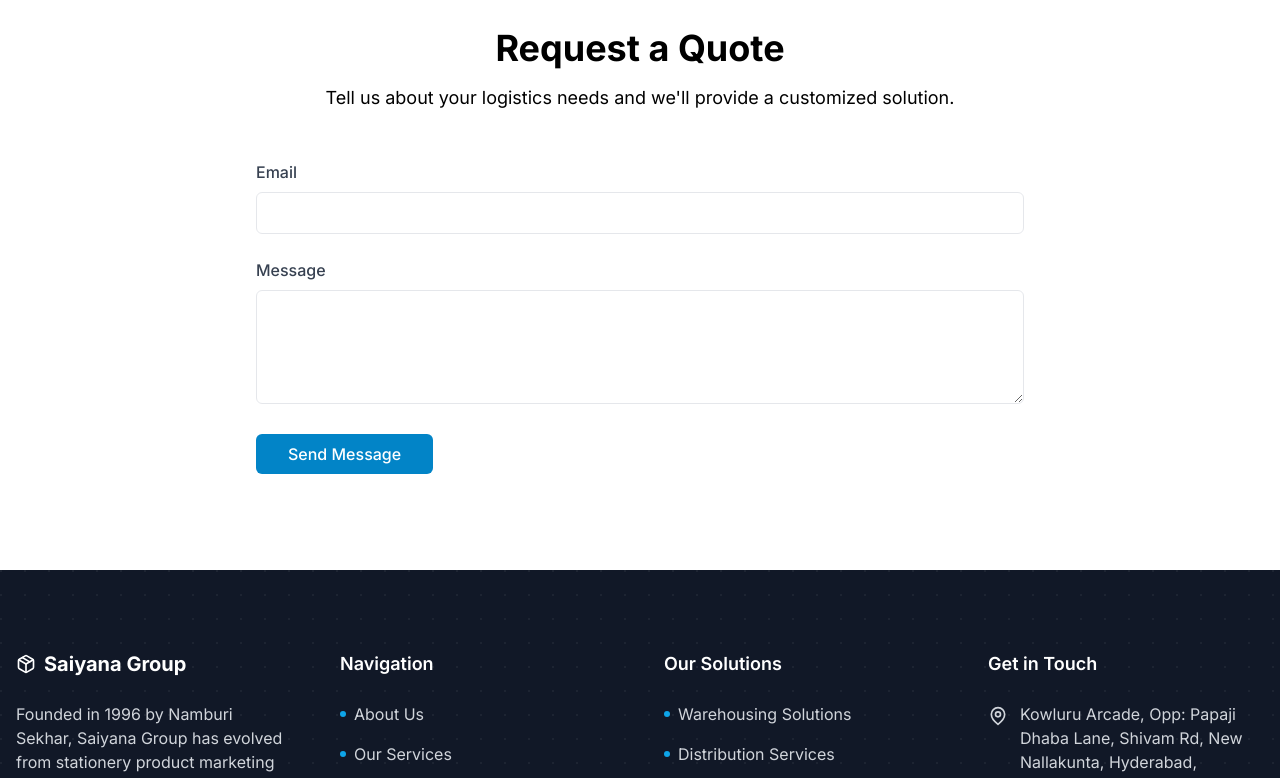
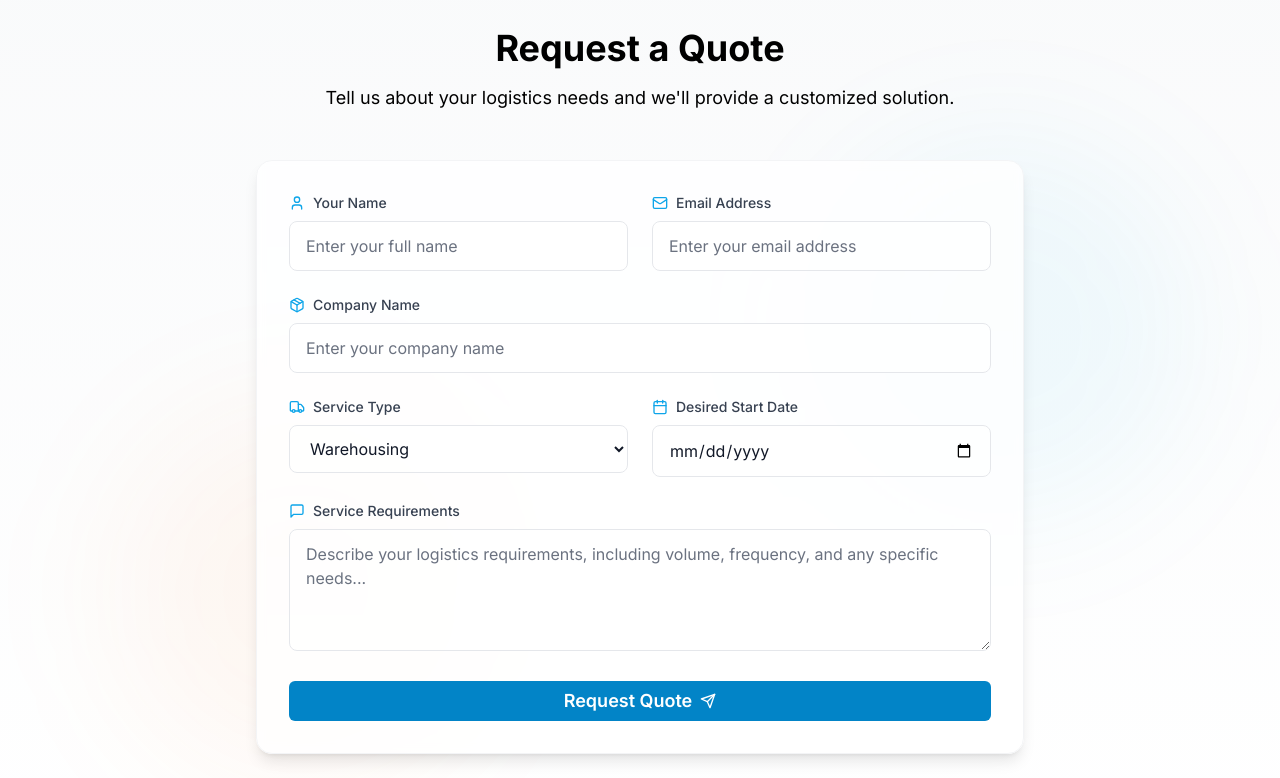
Before and after one commit to Abhinav-Kotta/saiyana-warehouse, a Next.js app in the folder logistics-website/: page / in a window 1280 px wide. Shown: the part 2700-3478 px from the top of the page. Built offline with nearby package versions, Linux system fonts and the light colour scheme; no server answers.

Commit message:
go back to original

```diff
--- a/logistics-website/src/components/sections/Contact.tsx
+++ b/logistics-website/src/components/sections/Contact.tsx
@@ -1,87 +1,83 @@
+// components/sections/Contact.tsx
 'use client';
 
-import { useState } from 'react';
 import { motion } from 'framer-motion';
-import { Resend } from 'resend';
-
-const resend = new Resend(process.env.RESEND_API_KEY);
+import QuoteRequestForm from './QuoteRequestForm';
 
 export default function Contact() {
-  const [email, setEmail] = useState('');
-  const [message, setMessage] = useState('');
-  const [status, setStatus] = useState('');
+  const containerVariants = {
+    hidden: { opacity: 0 },
+    visible: {
+      opacity: 1,
+      transition: {
+        staggerChildren: 0.2,
+      },
+    },
+  };
 
-  const handleSubmit = async (e: React.FormEvent) => {
-    e.preventDefault();
-    try {
-      await resend.emails.send({
-        from: 'onboarding@resend.dev',
-        to: email,
-        subject: 'New message from your website',
-        html: `<p>${message}</p>`,
-      });
-      setStatus('success');
-    } catch {
-      setStatus('error');
-    }
+  const itemVariants = {
+    hidden: { opacity: 0, y: 20 },
+    visible: {
+      opacity: 1,
+      y: 0,
+      transition: {
+        duration: 0.5,
+      },
+    },
   };
 
   return (
     <section id="contact" className="py-24 relative overflow-hidden">
-      {/* Background styles... */}
+      {/* Gradient background */}
+      <div className="absolute inset-0 bg-gradient-to-b from-gray-50 to-white" />
+
+      {/* Animated background elements */}
+      <div className="absolute inset-0 overflow-hidden">
+        <motion.div
+          className="absolute w-96 h-96 rounded-full bg-primary-500/5 blur-3xl"
+          animate={{
+            x: [0, 50, 0],
+            y: [0, 25, 0],
+          }}
+          transition={{
+            duration: 15,
+            repeat: Infinity,
+            ease: "linear",
+          }}
+          style={{ top: '20%', right: '10%' }}
+        />
+        <motion.div
+          className="absolute w-96 h-96 rounded-full bg-secondary-500/5 blur-3xl"
+          animate={{
+            x: [0, -30, 0],
+            y: [0, 40, 0],
+          }}
+          transition={{
+            duration: 20,
+            repeat: Infinity,
+            ease: "linear",
+          }}
+          style={{ bottom: '10%', left: '10%' }}
+        />
+      </div>
+
+      {/* Main content */}
       <div className="container relative mx-auto px-4">
         <div className="max-w-3xl mx-auto">
           <motion.div
-            initial={{ opacity: 0 }}
-            whileInView={{ opacity: 1 }}
+            variants={containerVariants}
+            initial="hidden"
+            whileInView="visible"
             viewport={{ once: true }}
-            transition={{ delay: 0.2, duration: 0.8 }}
           >
-            <div className="text-center mb-12">
+            <motion.div variants={itemVariants} className="text-center mb-12">
               <h2 className="text-4xl font-bold mb-4 text-black">Request a Quote</h2>
               <p className="text-black text-lg">
                 Tell us about your logistics needs and we&apos;ll provide a customized solution.
               </p>
-            </div>
+            </motion.div>
 
-            <form onSubmit={handleSubmit} className="space-y-6">
-              <div>
-                <label htmlFor="email" className="block font-medium text-gray-700 mb-2">
-                  Email
-                </label>
-                <input
-                  id="email"
-                  type="email"
-                  value={email}
-                  onChange={(e) => setEmail(e.target.value)}
-                  className="w-full px-4 py-2 border rounded-md focus:ring-primary-500 focus:border-primary-500"
-                  required
-                />
-              </div>
-              <div>
-                <label htmlFor="message" className="block font-medium text-gray-700 mb-2">
-                  Message
-                </label>
-                <textarea
-                  id="message"
-                  value={message}
-                  onChange={(e) => setMessage(e.target.value)}
-                  className="w-full px-4 py-2 border rounded-md focus:ring-primary-500 focus:border-primary-500"
-                  rows={4}
-                  required
-                ></textarea>
-              </div>
-              <div>
-                <button
-                  type="submit"
-                  className="px-8 py-2 font-medium text-white bg-primary-600 rounded-md hover:bg-primary-700"
-                >
-                  Send Message
-                </button>
-              </div>
-              {status === 'success' && <p className="text-green-600">Message sent successfully!</p>}
-              {status === 'error' && <p className="text-red-600">Failed to send message. Please try again.</p>}
-            </form>
+            <QuoteRequestForm />
           </motion.div>
         </div>
       </div>
```
